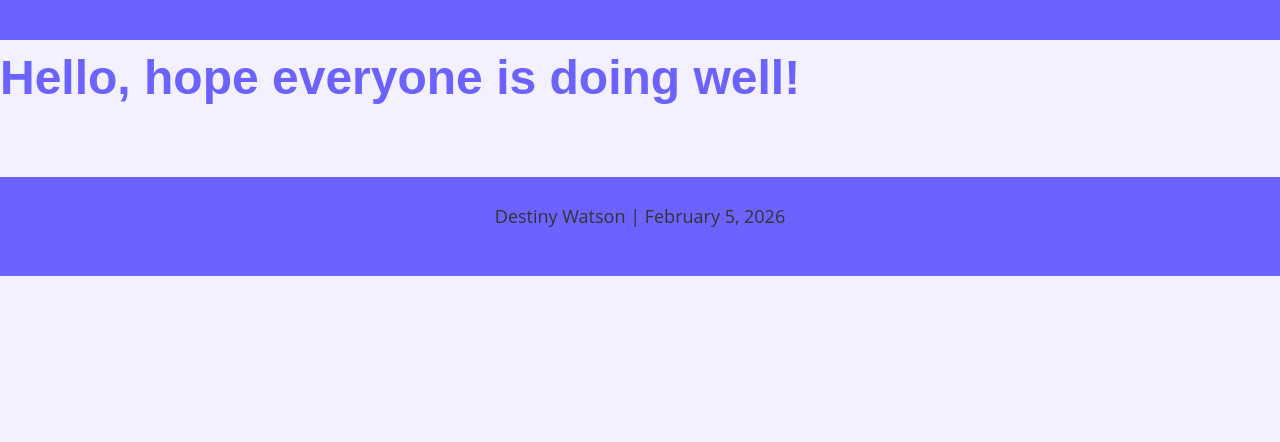
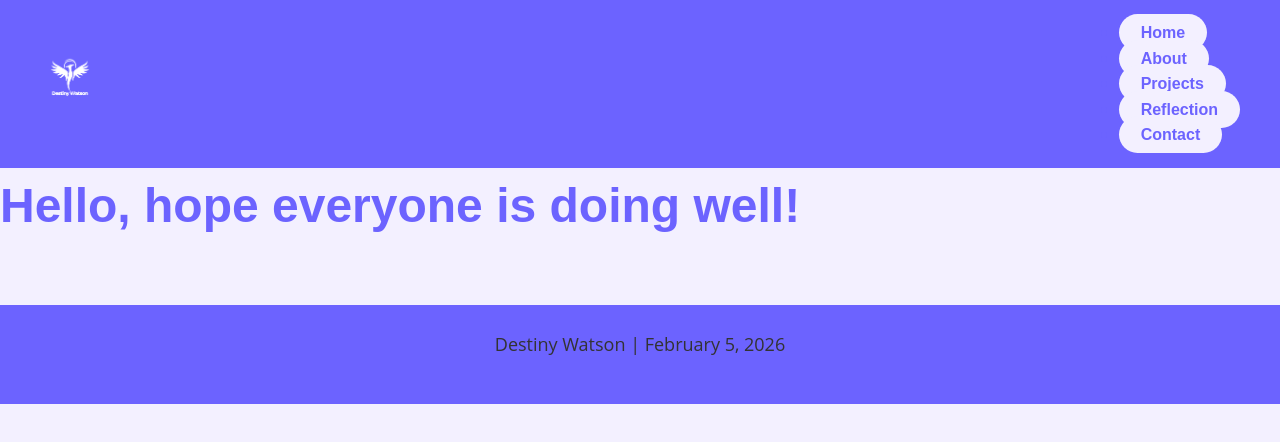
Before and after one commit to destinyrwatson/destinyrwatson.github.io, a plain HTML site: page webdevelopment/WatsonTemplate.html in a window 1280 px wide. Drawn offline with Linux system fonts and the light colour scheme.

Commit message:
Update WatsonTemplate.html

```diff
--- a/webdevelopment/WatsonTemplate.html
+++ b/webdevelopment/WatsonTemplate.html
@@ -4,7 +4,7 @@
   Name: Destiny Watson
   Date: February 5, 2026
   Course: Web Design Development (IS_LT-4355)
-  Description: Reusable HTML boilerplate template.
+  Description: Reusable HTML boilerplate template with navigation.
 -->
 
 <head>
@@ -13,11 +13,23 @@
   <meta name="viewport" content="width=device-width, initial-scale=1.0">
   <title>My Starter Template</title>
   <link rel="stylesheet" href="styles.css">
+  <link rel="stylesheet" href="nav.css"> <!-- External navigation styles -->
 </head>
 
 <body>
-  <!--  Top area for logo and menu -->
-  <header></header>
+  <!-- Top area for logo and menu -->
+  <header>
+    <img src="logo.png" alt="Your Site Logo" class="logo">
+    <nav>
+      <ul>
+        <li><a href="index.html">Home</a></li>
+        <li><a href="about.html">About</a></li>
+        <li><a href="projects.html">Projects</a></li>
+        <li><a href="reflection.html">Reflection</a></li>
+        <li><a href="contact.html">Contact</a></li>
+      </ul>
+    </nav>
+  </header>
 
   <!-- Main content of the page -->
   <main>
```
